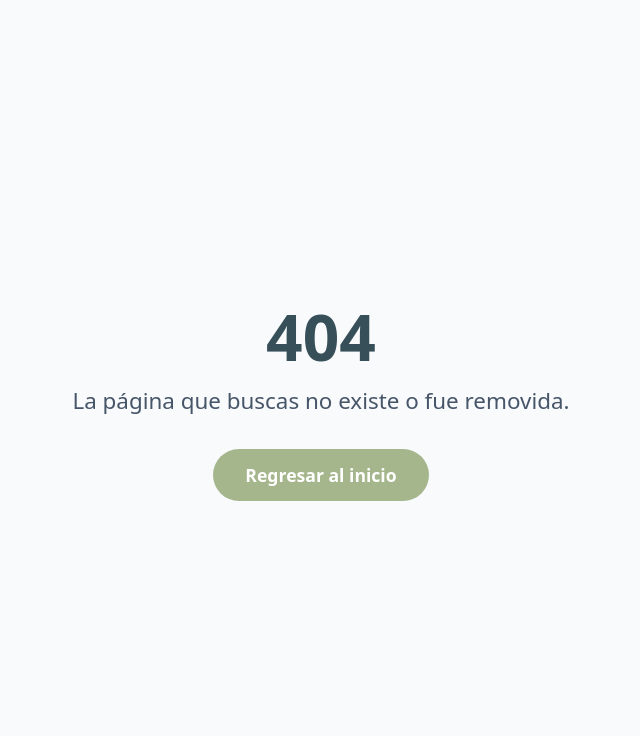
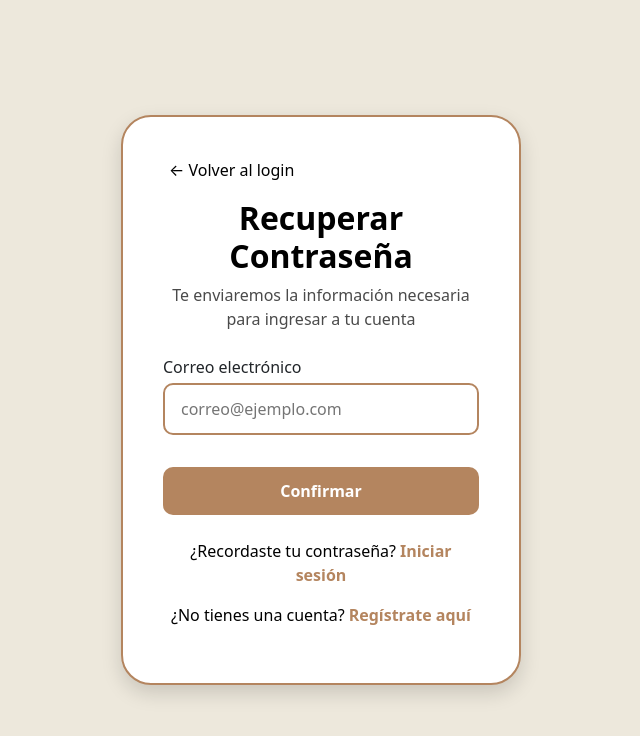
Before and after one commit to DarkCastro24/VetiCare, a React (Vite) app in the folder VetiCare_Frontend/: page /forgetPassword in a window 1280 px wide. Before the commit this address had no page. Shown: the top 736 px of the page, without its empty margins (319-959 px from the left). Built offline with nearby package versions, Linux system fonts and the light colour scheme.

Commit message:
:sparkles: Add feature/password-recovery from login user

```diff
--- a/VetiCare_Frontend/src/App.jsx
+++ b/VetiCare_Frontend/src/App.jsx
@@ -30,6 +30,7 @@ import Dashboard from './pages/dashboard';
 import CitasOwner from './pages/citasOwner';
 import MascotasOwner from './pages/mascotasOwner';
 import NotFound from './pages/notFound';
+import RequestResetPassword from './pages/forgetPassword';
 
 function App() {
   return (
@@ -42,6 +43,7 @@ function App() {
         <Route path="/login" element={<Login />} />
         <Route path="/register" element={<Register />} />
         <Route path="/admin/login" element={< LoginAdmin />} />
+        <Route path="/forgetPassword" element={< RequestResetPassword />} />
 
         {/* Para dueños */}
         <Route element={<RouteProtectedUser allowedRoles={[1]} />}>
--- /dev/null
+++ b/VetiCare_Frontend/src/pages/forgetPassword.jsx
@@ -0,0 +1,170 @@
+import { Link, useNavigate } from 'react-router-dom';
+import Swal from 'sweetalert2';
+import "sweetalert2/dist/sweetalert2.min.css";
+import { useForm } from 'react-hook-form';
+
+function RequestResetPassword() {
+    const navigate = useNavigate();
+    const {
+        register,
+        handleSubmit,
+        formState: { errors },
+    } = useForm({ mode: "onChange" });
+
+    const API_URL = import.meta.env.VITE_API_URL;
+
+    const onSubmit = async (data) => {
+        try {
+            const response = await fetch(`${API_URL}/api/users/request-reset-password`, {
+                method: 'POST',
+                headers: { 'Content-Type': 'application/json' },
+                body: JSON.stringify(data),
+            });
+
+            if (!response.ok) {
+                const errorText = await response.text();
+                await Swal.fire({
+                    icon: 'error',
+                    title: 'Solicitud fallida',
+                    text: errorText || 'Hubo un error al procesar tu solicitud.',
+                });
+                return;
+            }
+
+            await Swal.fire({
+                icon: 'success',
+                title: 'Solicitud enviada',
+                text: 'Si el correo existe en nuestro sistema, recibirás instrucciones para restablecer tu contraseña.',
+                confirmButtonText: "OK",
+            });
+
+            navigate("/login");
+
+        } catch (error) {
+            await Swal.fire({
+                icon: 'error',
+                title: 'Error',
+                text: error.message || 'No se pudo conectar con el servidor.',
+            });
+        }
+    };
+
+    const styles = {
+        container: {
+            minHeight: '100vh',
+            display: 'flex',
+            justifyContent: 'center',
+            alignItems: 'center',
+            backgroundColor: '#ede8dc',
+            padding: '2rem',
+        },
+        card: {
+            maxWidth: '400px',
+            width: '100%',
+            backgroundColor: 'white',
+            padding: '2.5rem',
+            borderRadius: '30px',
+            boxShadow: '0 8px 20px rgba(0,0,0,0.15)',
+            border: '2px solid #b4855f',
+        },
+        header: { textAlign: 'center', marginBottom: '1.5rem' },
+        title: { fontSize: '2rem', fontWeight: 'bold', color: 'black', marginBottom: '0.5rem' },
+        subtitle: { color: '#4a4a4a' },
+        backButton: {
+            display: 'flex',
+            alignItems: 'center',
+            marginBottom: '1rem',
+            background: 'none',
+            border: 'none',
+            cursor: 'pointer',
+            color: 'black',
+            fontSize: '1rem',
+        },
+        input: (hasError) => ({
+            width: '100%',
+            padding: '0.75rem 1rem',
+            borderRadius: '10px',
+            border: `2px solid ${hasError ? 'red' : '#b4855f'}`,
+            outline: 'none',
+            fontSize: '1rem',
+            marginTop: '0.25rem',
+            boxSizing: 'border-box',
+        }),
+        button: {
+            width: '100%',
+            backgroundColor: '#b4855f',
+            color: 'white',
+            fontWeight: 'bold',
+            padding: '0.75rem 1rem',
+            border: 'none',
+            borderRadius: '10px',
+            cursor: 'pointer',
+            marginTop: '1rem',
+            fontSize: '1rem',
+        },
+        buttonHover: {
+            backgroundColor: 'black',
+        },
+        footer: { textAlign: 'center', marginTop: '1.5rem', color: 'black' },
+        link: { color: '#b4855f', textDecoration: 'none', fontWeight: 'bold', marginLeft: '0.25rem' },
+        errorText: { color: 'red', fontSize: '0.875rem', marginTop: '0.25rem' },
+    };
+
+    return (
+        <div style={styles.container}>
+            <div style={styles.card}>
+                <button style={styles.backButton} onClick={() => navigate("/login")}>
+                    ← Volver al login
+                </button>
+
+                <div style={styles.header}>
+                    <h2 style={styles.title}>Recuperar Contraseña</h2>
+                    <p style={styles.subtitle}>Te enviaremos la información necesaria para ingresar a tu cuenta</p>
+                </div>
+
+                <form onSubmit={handleSubmit(onSubmit)}>
+                    <div style={{ marginBottom: '1rem' }}>
+                        <label htmlFor="email">Correo electrónico</label>
+                        <input
+                            type="email"
+                            id="email"
+                            placeholder="correo@ejemplo.com"
+                            style={styles.input(errors.email)}
+                            {...register("email", {
+                                required: "El campo correo es requerido",
+                                pattern: {
+                                    value: /^[^\s@]+@[^\s@]+\.[^\s@]+$/,
+                                    message: "Ingresa un correo electrónico válido",
+                                },
+                            })}
+                        />
+                        {errors.email && <p style={styles.errorText}>{errors.email.message}</p>}
+                    </div>
+
+                    <button
+                        type="submit"
+                        style={styles.button}
+                        onMouseOver={(e) => e.currentTarget.style.backgroundColor = 'black'}
+                        onMouseOut={(e) => e.currentTarget.style.backgroundColor = '#b4855f'}
+                    >
+                        Confirmar
+                    </button>
+                </form>
+
+
+                <div style={styles.footer}>
+                    <p>
+                        ¿Recordaste tu contraseña?
+                        <Link to="/login" style={styles.link}>Iniciar sesión</Link>
+                    </p>
+                    <p>
+                        ¿No tienes una cuenta?
+                        <Link to="/register" style={styles.link}>Regístrate aquí</Link>
+                    </p>
+                </div>
+            </div>
+        </div>
+    );
+}
+
+export default RequestResetPassword;
--- a/VetiCare_Frontend/src/pages/login.jsx
+++ b/VetiCare_Frontend/src/pages/login.jsx
@@ -126,6 +126,9 @@ function Login() {
         <div id="register-link">
           <Link to="/register">¿No tienes una cuenta? Regístrate</Link>
         </div>
+        <div id='register-link'>
+          <Link to="/forgetPassword">¿Olvidaste tu contraseña?</Link>
+        </div>
       </div>
     </div>
   );
```
